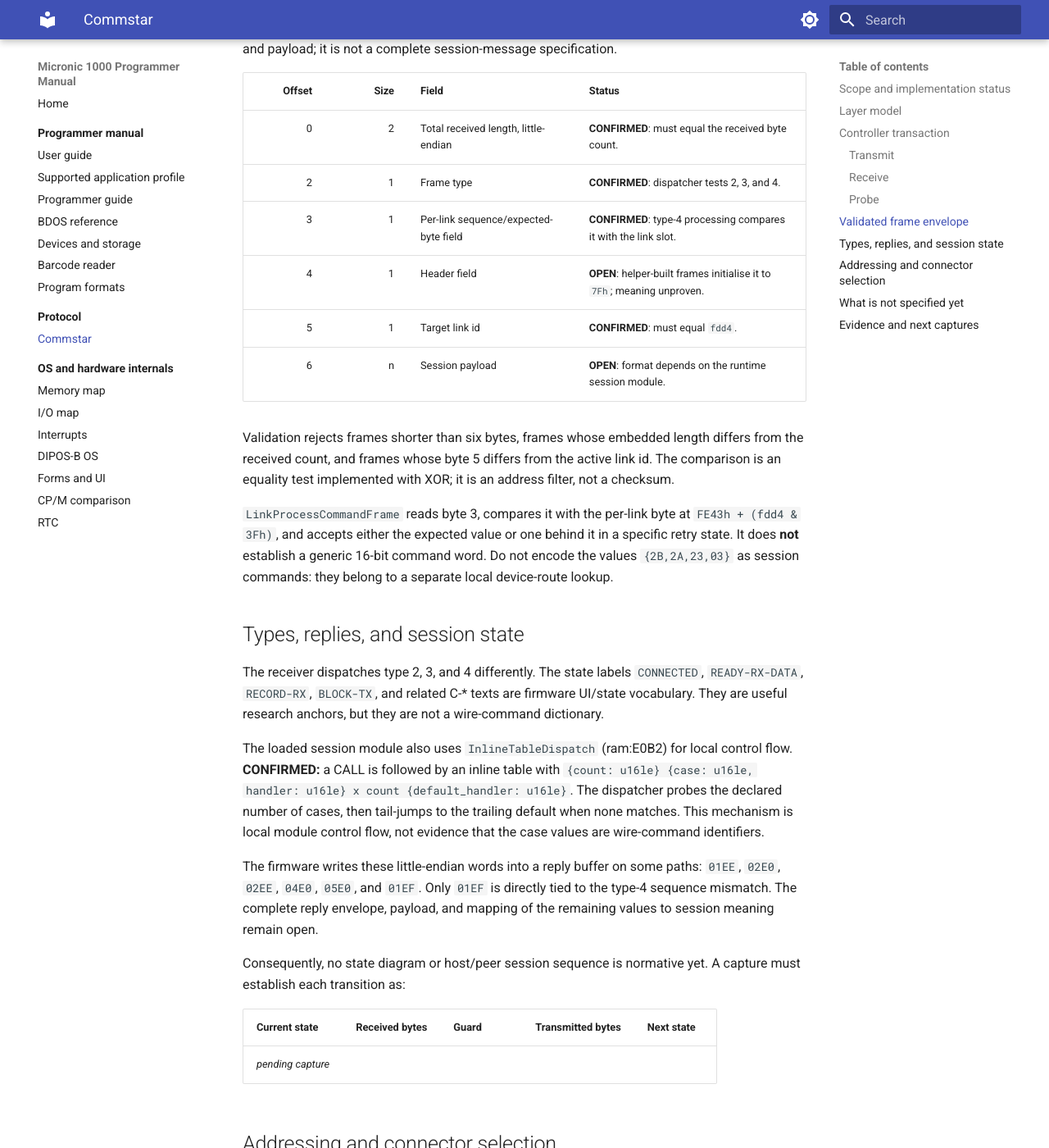
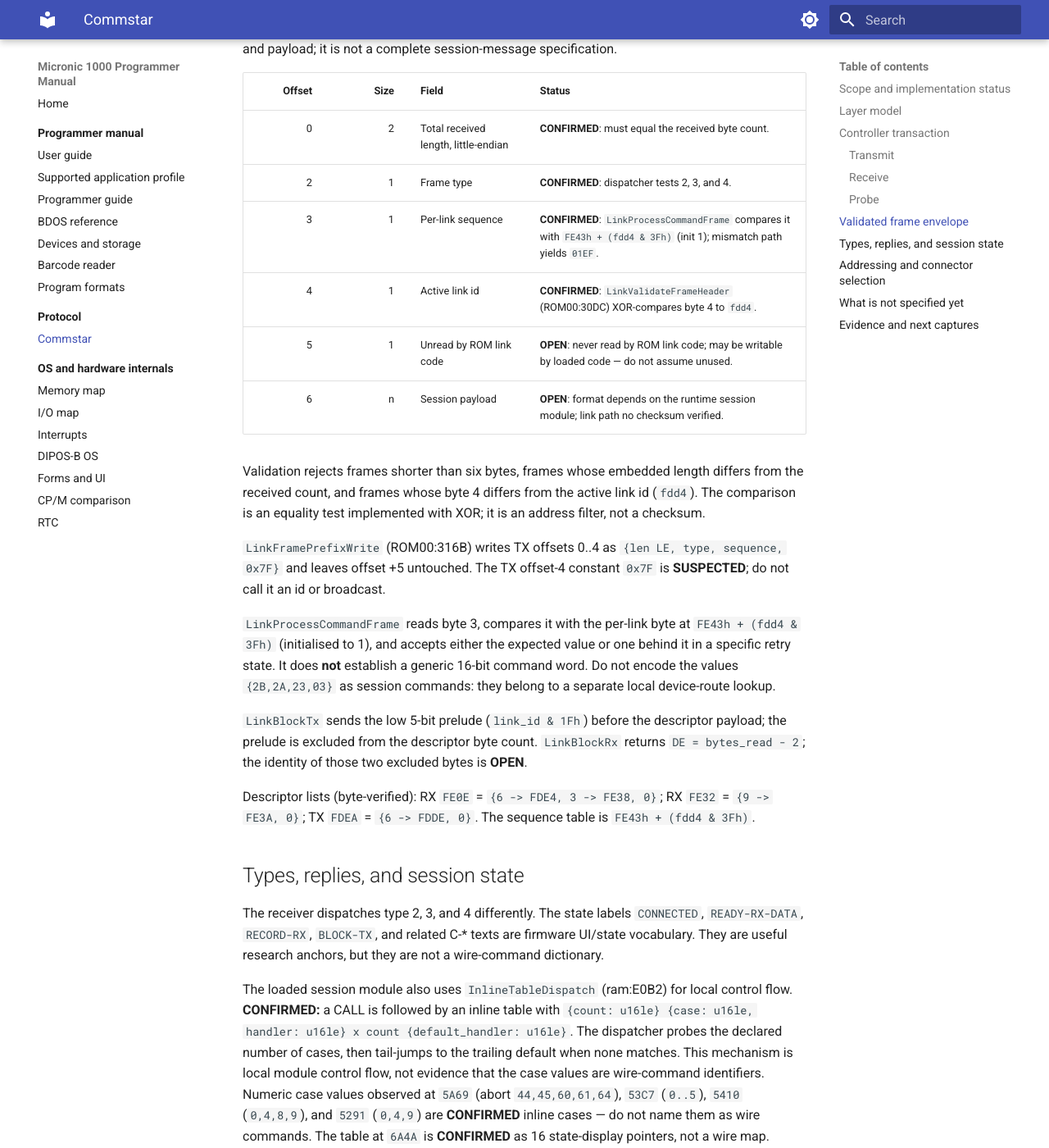
Before and after one commit to philpem/micronic1000, an MkDocs documentation site: the page built from doc/protocol/commstar.md, in a window 1280 px wide and 1400 px high, scrolled down 3158 px. Shown: the whole window at 82% size. Built offline with MkDocs 1.6.1 and Material for MkDocs 9.7.7, drawn with Linux system fonts in a browser that asks for light colours; some of the changed text lies outside the part shown.

Commit message:
correct Commstar frame address offset

```diff
--- a/doc/protocol/commstar.md
+++ b/doc/protocol/commstar.md
@@ -129,21 +129,27 @@ session-message specification.
 |---:|---:|---|---|
 | 0 | 2 | Total received length, little-endian | **CONFIRMED**: must equal the received byte count. |
 | 2 | 1 | Frame type | **CONFIRMED**: dispatcher tests 2, 3, and 4. |
-| 3 | 1 | Per-link sequence/expected-byte field | **CONFIRMED**: type-4 processing compares it with the link slot. |
-| 4 | 1 | Header field | **OPEN**: helper-built frames initialise it to `7Fh`; meaning unproven. |
-| 5 | 1 | Target link id | **CONFIRMED**: must equal `fdd4`. |
-| 6 | n | Session payload | **OPEN**: format depends on the runtime session module. |
+| 3 | 1 | Per-link sequence | **CONFIRMED**: `LinkProcessCommandFrame` compares it with `FE43h + (fdd4 & 3Fh)` (init 1); mismatch path yields `01EF`. |
+| 4 | 1 | Active link id | **CONFIRMED**: `LinkValidateFrameHeader` (ROM00:30DC) XOR-compares byte 4 to `fdd4`. |
+| 5 | 1 | Unread by ROM link code | **OPEN**: never read by ROM link code; may be writable by loaded code — do not assume unused. |
+| 6 | n | Session payload | **OPEN**: format depends on the runtime session module; link path no checksum verified. |
 
 Validation rejects frames shorter than six bytes, frames whose embedded
-length differs from the received count, and frames whose byte 5 differs from
-the active link id. The comparison is an equality test implemented with XOR;
+length differs from the received count, and frames whose byte 4 differs from
+the active link id (`fdd4`). The comparison is an equality test implemented with XOR;
 it is an address filter, not a checksum.
 
+`LinkFramePrefixWrite` (ROM00:316B) writes TX offsets 0..4 as `{len LE, type, sequence, 0x7F}` and leaves offset +5 untouched. The TX offset-4 constant `0x7F` is **SUSPECTED**; do not call it an id or broadcast.
+
 `LinkProcessCommandFrame` reads byte 3, compares it with the per-link byte
-at `FE43h + (fdd4 & 3Fh)`, and accepts either the expected value or one
+at `FE43h + (fdd4 & 3Fh)` (initialised to 1), and accepts either the expected value or one
 behind it in a specific retry state. It does **not** establish a generic
 16-bit command word. Do not encode the values `{2B,2A,23,03}` as session
 commands: they belong to a separate local device-route lookup.
+
+`LinkBlockTx` sends the low 5-bit prelude (`link_id & 1Fh`) before the descriptor payload; the prelude is excluded from the descriptor byte count. `LinkBlockRx` returns `DE = bytes_read - 2`; the identity of those two excluded bytes is **OPEN**.
+
+Descriptor lists (byte-verified): RX `FE0E` = `{6 -> FDE4, 3 -> FE38, 0}`; RX `FE32` = `{9 -> FE3A, 0}`; TX `FDEA` = `{6 -> FDDE, 0}`. The sequence table is `FE43h + (fdd4 & 3Fh)`.
 
 ## Types, replies, and session state
 
@@ -158,13 +164,13 @@ with `{count: u16le} {case: u16le, handler: u16le} x count
 {default_handler: u16le}`. The dispatcher probes the declared number of
 cases, then tail-jumps to the trailing default when none matches. This
 mechanism is local module control flow, not evidence that the case values
-are wire-command identifiers.
+are wire-command identifiers. Numeric case values observed at `5A69` (abort `44,45,60,61,64`), `53C7` (`0..5`), `5410` (`0,4,8,9`), and `5291` (`0,4,9`) are **CONFIRMED** inline cases — do not name them as wire commands. The table at `6A4A` is **CONFIRMED** as 16 state-display pointers, not a wire map.
 
 The firmware writes these little-endian words into a reply buffer on some
-paths: `01EE`, `02E0`, `02EE`, `04E0`, `05E0`, and `01EF`. Only
-`01EF` is directly tied to the type-4 sequence mismatch. The complete
+paths: `01EE`, `02E0`, `02EE`, `03EE`, `04E0`, `05E0`, and `01EF`. Only
+`01EF` is directly tied to the type-4 sequence mismatch (per-link sequence at `FE43h + (fdd4 & 3Fh)`). The complete
 reply envelope, payload, and mapping of the remaining values to session
-meaning remain open.
+meaning remain open. No checksum is verified on the link path.
 
 Consequently, no state diagram or host/peer session sequence is normative
 yet. A capture must establish each transition as:
@@ -177,11 +183,10 @@ yet. A capture must establish each transition as:
 
 The active link id is retained in `fdd4`.
 
-* Its low five bits are transmitted first as the controller prelude.
+* Its low five bits are transmitted first as the controller prelude (excluded from descriptor counts).
 * Its bit 5 selects one of two firmware-controlled line states through
   `LinkPortSelect` (ROM00:3454).
-* The complete id appears at validated-frame byte 5 and selects a
-  per-link sequence slot by `id & 3Fh`.
+* The complete id appears at validated-frame byte 4 (RX offset +4, XOR-compared to `fdd4` at ROM00:30DC) and selects a per-link sequence slot `FE43h + (fdd4 & 3Fh)` (init 1).
 
 This does not prove a multidrop physical topology, address allocation policy,
 or a PLINTH/V24 mapping. Treat those as open hardware questions.
```
Also changed, not shown: doc/internals/io-map.md (+2 -2 lines), doc/research/TASKS.md (+12 -4 lines), 2 other files.
